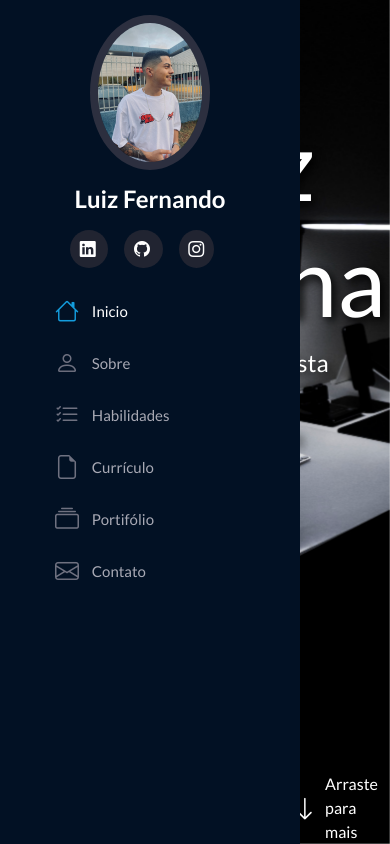
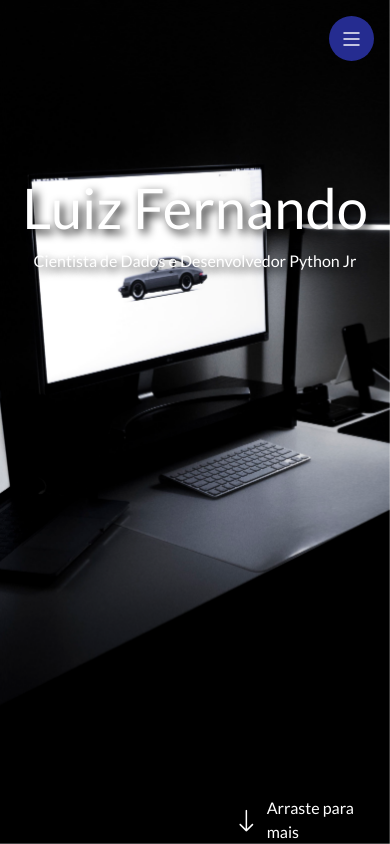
Before and after one commit to luizssilva99/Portifolio, a Flask app: page / in a window 390 px wide; the page is wider, and only the part inside the window is pictured. Run offline with Flask 3, Linux system fonts and the light colour scheme; some libraries are stand-ins or nearby versions.

Commit message:
menu responsivo

```diff
--- a/static/script.js
+++ b/static/script.js
@@ -0,0 +1,11 @@
+/* Abre e fecha o menu lateral em modo mobile*/
+
+const menuMobile = document.querySelector('.menu-mobile')
+const body = document.querySelector('body')
+
+menuMobile.addEventListener('click', () => {
+    menuMobile.classList.contains('bi-list')
+        ? menuMobile.classList.replace('bi-list', 'bi-x')
+        : menuMobile.classList.replace('bi-x', 'bi-list');
+    body.classList.toggle('menu-nav-active')
+})
--- a/static/style.css
+++ b/static/style.css
@@ -1,12 +1,13 @@
 @import url('https://fonts.googleapis.com/css2?family=Lato:wght@100;300;400;700;900&display=swap');
 
-html, body{
+html,
+body {
     font-family: Lato, Arial;
     width: 100%;
     height: 100%;
 }
 
-#header{
+#header {
     position: fixed;
     top: 0;
     left: 0;
@@ -19,7 +20,7 @@ html, body{
     z-index: 9997;
 }
 
-#header .profile img{
+#header .profile img {
     margin: 15px auto;
     display: block;
     width: 120px;
@@ -27,7 +28,7 @@ html, body{
     border-radius: 50%;
 }
 
-#header .profile h1{
+#header .profile h1 {
     font-size: 24px;
     margin: 0;
     padding: 0;
@@ -36,7 +37,7 @@ html, body{
     color: #fff;
 }
 
-#header .profile .social-links a{
+#header .profile .social-links a {
     font-size: 1rem;
     background: #212431;
     color: #fff;
@@ -47,15 +48,16 @@ html, body{
     text-decoration: none;
 }
 
-#header .profile .social-links a:hover{
+#header .profile .social-links a:hover {
     background: #149ddd;
 }
 
-.nav-menu{
+.nav-menu {
     padding: 1.5rem;
 }
 
-.nav-menu a, .nav-menu a:focus{
+.nav-menu a,
+.nav-menu a:focus {
     display: flex;
     align-items: center;
     color: #a8a9b4;
@@ -63,26 +65,33 @@ html, body{
     font-size: 15px;
 }
 
-.nav-menu a i, .nav-menu a:focus i{
+.nav-menu a i,
+.nav-menu a:focus i {
     font-size: 24px;
     padding-right: 0.8rem;
     color: #6f7180;
 }
 
-.nav-menu a:hover, .nav-menu .active, .nav-menu .active:focus, .nav-menu li:hover > a{
+.nav-menu a:hover,
+.nav-menu .active,
+.nav-menu .active:focus,
+.nav-menu li:hover>a {
     text-decoration: none;
     color: #fff;
 }
 
-.nav-menu a:hover i, .nav-menu .active i, .nav-menu .active:focus i, .nav-menu li:hover > a i{
+.nav-menu a:hover i,
+.nav-menu .active i,
+.nav-menu .active:focus i,
+.nav-menu li:hover>a i {
     color: #149ddd;
 }
 
-#main{
+#main {
     margin-left: 300px;
 }
 
-section#inicio{
+section#inicio {
     background-image: url("./img/setup.jpg");
     background-repeat: no-repeat;
     background-size: cover;
@@ -92,24 +101,72 @@ section#inicio{
     height: 100vh;
 }
 
-section#inicio h2{
+section#inicio h2 {
     font-size: 6rem;
 }
 
-section#inicio span#subtitle{
+section#inicio span#subtitle {
     margin-right: 8rem;
     font-size: 1.5rem;
 }
 
-.text-shadow{
+.text-shadow {
     text-shadow: 4px 4px 10px #000000;
 }
 
-section#inicio div#arraste{
+section#inicio div#arraste {
     width: 9rem;
 }
 
-section#inicio div#arraste a{
+section#inicio div#arraste a {
     text-decoration: none;
     color: #fff;
 }
+
+i.menu-mobile {
+    position: fixed;
+    color: #fff;
+    background-color: #252c90;
+    right: 1rem;
+    top: 1rem;
+    font-size: 1.5rem;
+    border-radius: 4rem;
+    cursor: pointer;
+    z-index: 10;
+    width: 45px;
+    height: 45px;
+    display: none;
+    justify-content: center;
+    align-items: center;
+}
+
+.menu-nav-active {
+    overflow: hidden;
+}
+
+.menu-nav-active #header {
+    left: 0;
+}
+
+@media (max-width: 1024px) {
+    #header {
+        left: -300px;
+    }
+
+    i.menu-mobile {
+        display: flex;
+    }
+
+    section#inicio h2 {
+        font-size: 3.5rem;
+    }
+
+    section#inicio span#subtitle {
+        margin-right: 0;
+        font-size: 1rem;
+    }
+
+    #main {
+        margin-left: 0;
+    }
+}
--- a/templates/index.html
+++ b/templates/index.html
@@ -1,5 +1,6 @@
 <!DOCTYPE html>
 <html lang="pt-br">
+
 <head>
     <meta charset="UTF-8">
     <meta name="viewport" content="width=device-width, initial-scale=1.0">
@@ -8,7 +9,10 @@
     <link rel="stylesheet" href="https://cdn.jsdelivr.net/npm/bootstrap-icons@1.11.1/font/bootstrap-icons.css">
     <title>Portifolio</title>
 </head>
+
 <body>
+
+    <i class="bi bi-list menu-mobile"></i>
 
     <aside id="header">
         <section class="profile">
@@ -64,7 +68,7 @@
         <section id="inicio" class="row m-0 p-0">
             <div class="col-md-5 d-flex align-items-center justify-content-center flex-column">
                 <h2 class="text-white text-shadow">Luiz Fernando</h2>
-                <span id="subtitle" class="text-white text-shadow">Cientista de Dados</span>
+                <span id="subtitle" class="text-white text-shadow">Cientista de Dados e Desenvolvedor Python Jr</span>
             </div>
 
             <div class="col-md-7 d-flex align-items-end justify-content-end">
@@ -80,4 +84,5 @@
     <script src="../static/bootstrap/js/bootstrap.bundle.min.js"></script>
     <script src="../static/script.js"></script>
 </body>
+
 </html>
```
Lines whose indentation alone changed are shown as unchanged.
